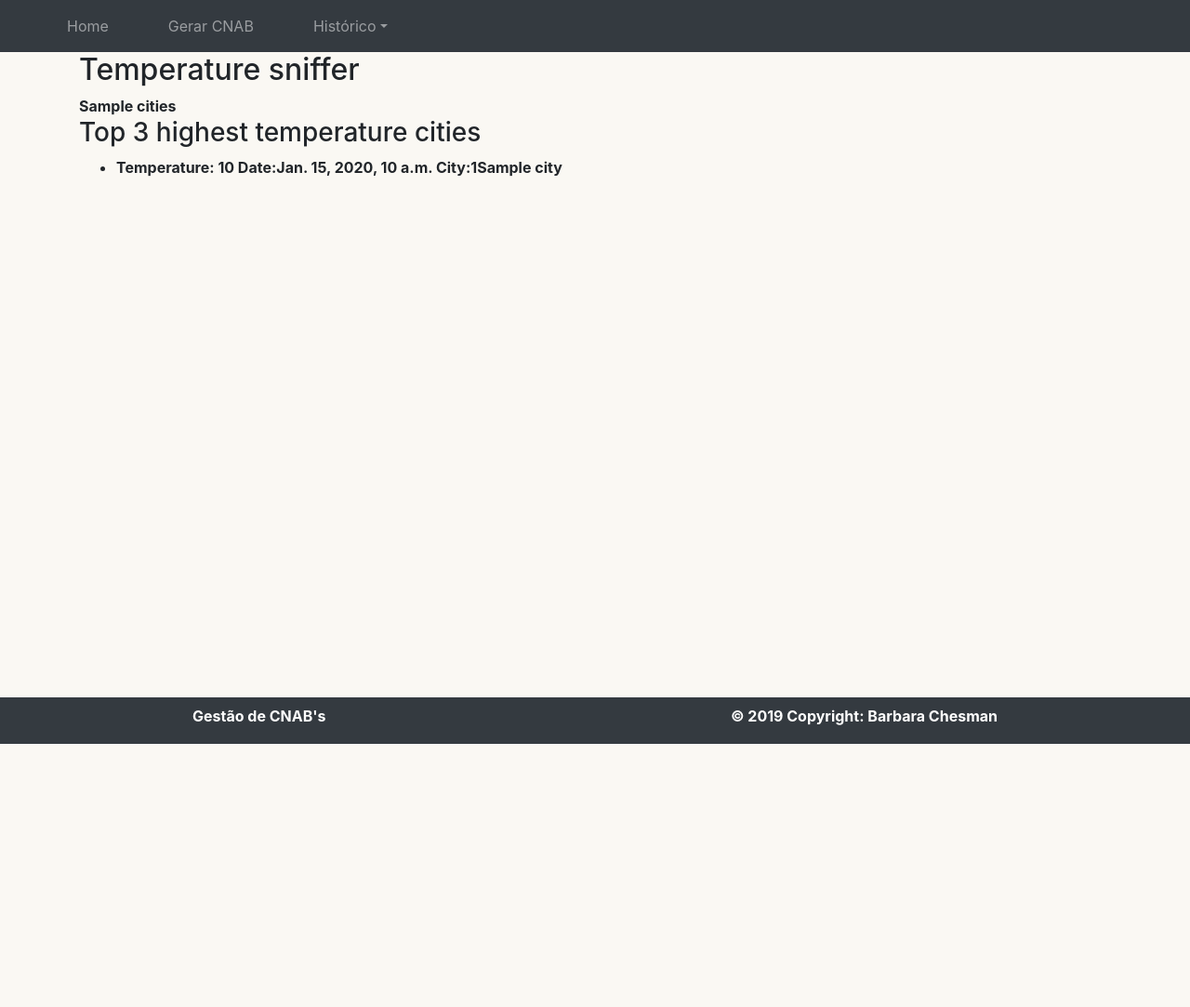
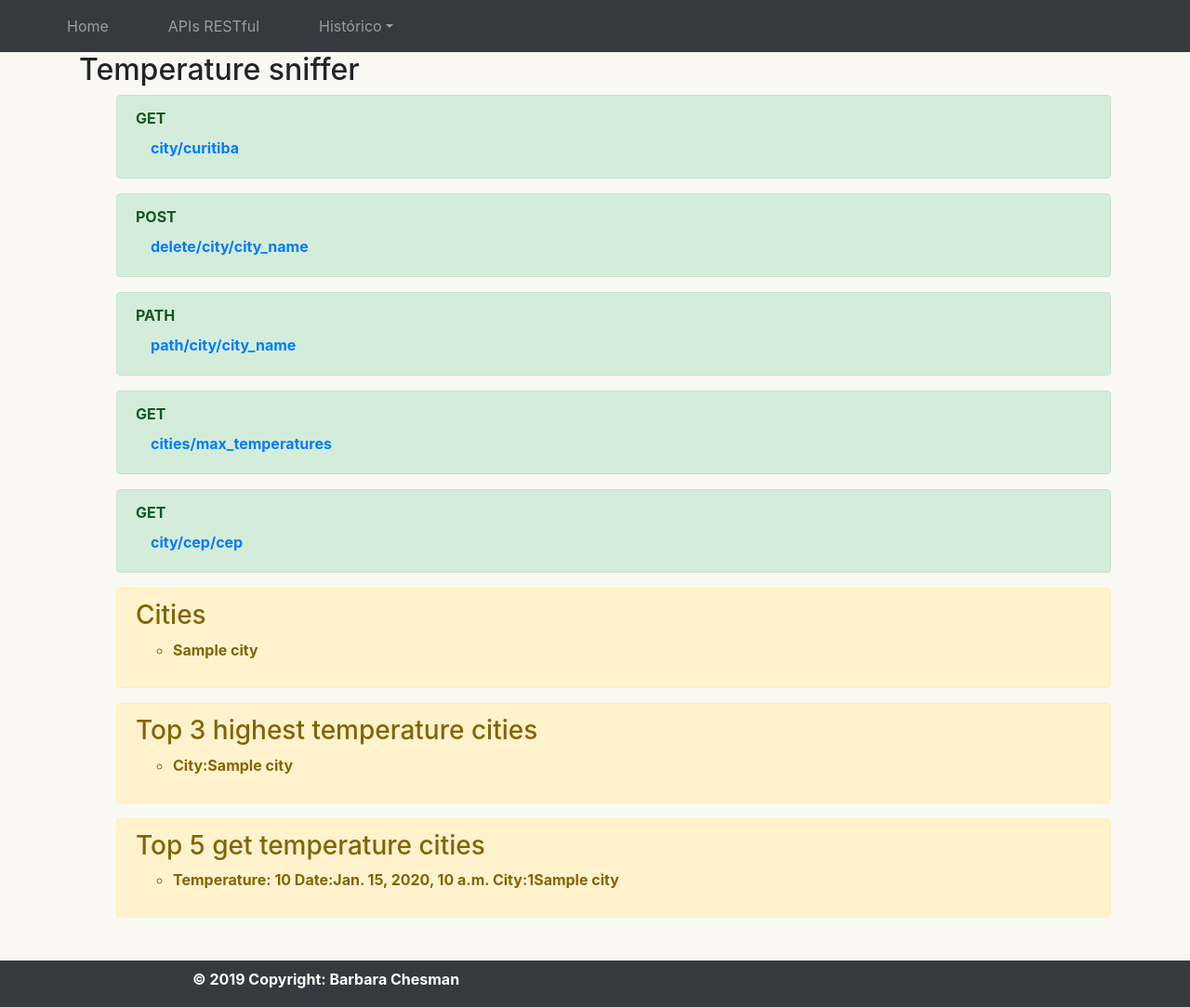
Before and after one commit to barbarachesman/weatherapi, a Django app: template weather/templates/home.html in a window 1280 px wide. Shown: the whole page at 93% size. Before the commit the page ends 800 px from the top, so only its background shows below. Run offline with Django 3.2, Linux system fonts and the light colour scheme; the template is opened without the code that fills it: most values are stand-ins (such as "Sample title", 1, 10 or a date in 2020); some libraries are stand-ins or nearby versions.

Commit message:
Created home page

```diff
--- a/weather/templates/base.html
+++ b/weather/templates/base.html
@@ -29,7 +29,7 @@
                 </li>
 
                 <li class="nav-item ml-5">
-                    <a class="nav-link" href="#">Gerar CNAB</a>
+                    <a class="nav-link" href="{% url 'home' %}">APIs RESTful</a>
                 </li>
                 <li class="nav-item ml-5 dropdown">
                     <a class="nav-link dropdown-toggle" href="#" id="navbarHistoricoDropdown" role="button" data-toggle="dropdown" aria-haspopup="true" aria-expanded="false">Histórico</a>
@@ -40,12 +40,13 @@
         </nav>
         <div class="container">
             {% block content %}
+            <h2>Temperature sniffer</h2>
+
             {% endblock %}
         </div>
         <div class="footer" style="position: absolute; bottom: 0; left: 0; z-index:1; width: 100%; height: 50px; background-color: #343a40; color: white;">
             <div class="container-fluid" style="height: 100%; width:70%;">
                 <div class="d-flex justify-content-between align-middle" style="height: 100%;">
-                    <span class="align-middle mt-2">Gestão de CNAB's</span>
                     <span class="align-middle mt-2">© 2019 Copyright: Barbara Chesman</span>
                 </div>
             </div>
--- a/weather/templates/home.html
+++ b/weather/templates/home.html
@@ -2,32 +2,95 @@
 
 {% block content %}
 <h2>Temperature sniffer</h2>
+
 <b>
-  {{cities}}
 
-{% if temperatures %}
+  <ul>
+    <div class="alert alert-success" role="alert">
+      <p style="margin: 0;">GET<a class="nav-link" href="http://127.0.0.1:8000/city/betim">city/curitiba</a></p>
+    </div>
+    <div class="alert alert-success" role="alert">
+      <p style="margin: 0;">POST<a class="nav-link" href="http://127.0.0.1:8000/delete/city/betim">delete/city/city_name</a></p>
+    </div>
+    <div class="alert alert-success" role="alert">
+      <p style="margin: 0;">PATH<a class="nav-link" href="http://127.0.0.1:8000/path/city/betim">path/city/city_name</a></p>
+    </div>
+    <div class="alert alert-success" role="alert">
+      <p style="margin: 0;">GET<a class="nav-link" href="http://127.0.0.1:8000/cities/max_temperatures">cities/max_temperatures</a></p>
+    </div>
+    <div class="alert alert-success" role="alert">
+      <p style="margin: 0;">GET<a class="nav-link" href="http://127.0.0.1:8000/city/cep/04120080">city/cep/cep</a></p>
+    </div>
+
+    <div class="alert alert-warning" role="alert">
+
+      <p style="margin: 0;">
+
+
+
+      <h3>Cities</h3>
+            {% if cities %}
+
+      <ul>
+        {% for t in cities %}
+        <li>
+          {{t.city_name}}
+        </li>
+        {% endfor %}
+      </ul>
+      {% else %}
+      <p>There are no weathers in the database.</p>
+      {% endif %}
+
+      </p>
+    </div>
+    <div class="alert alert-warning" role="alert">
+
+      <p style="margin: 0;">
+
+
+
       <h3>Top 3 highest temperature cities</h3>
+            {% if cities_max_temperatures %}
+
       <ul>
-  {% for t in temperatures %}
+        {% for t in cities_max_temperatures %}
+        <li>
+          City:{{t.city.city_name}}
+        </li>
+        {% endfor %}
+      </ul>
+      {% else %}
+      <p>There are no weathers in the database.</p>
+      {% endif %}
+      </p>
+    </div>
+
+    <div class="alert alert-warning" role="alert">
+
+      <p style="margin: 0;">
+
+        {% if latest_temperatures %}
+      <h3>Top 5 get temperature cities</h3>
+      <ul>
+        {% for t in latest_temperatures %}
         <li>
           Temperature: {{ t.temperature }}</a> Date:{{t.date}} </a> City:{{t.city.id}}{{t.city.city_name}}
         </li>
         {% endfor %}
       </ul>
       {% else %}
-
-{% if book_list %}
-<ul>
-  {% for book in book_list %}
-  <li>
-
-    Temperature: {{ book.temperature }}</a> Date:{{book.date}} </a> City:{{book.city.id}}{{book.city.city_name}}
-  </li>
-  {% endfor %}
-</ul>
-{% else %}
       <p>There are no weathers in the database.</p>
       {% endif %}
-{% endif %}
+
+
+      </p>
+    </div>
+
+  </ul>
+
+
+<!--  {{temperatures}}-->
+
 
   {% endblock %}
--- a/weather_api/urls.py
+++ b/weather_api/urls.py
@@ -20,12 +20,10 @@ from weather import views
 
 urlpatterns = [
     path('admin/', admin.site.urls),
-    path('home/', views.HomeListView.as_view(), name='home'),
-    path('city/<slug:city_name>', views.CityView.as_view(), name='city'),
+    path('home/', views.ApiView.as_view(), name='home'),
+    path('city/<slug:city_name>', views.get_city_view, name='city'),
     path('delete/city/<slug:city_name>', views.delete_city, name='city_delete'),
     path('path/city/<slug:city_name>', views.path_city, name='city_path'),
     path('cities/max_temperatures', views.cities_max_temperatures, name='cities'),
     path('city/cep/<slug:cep>', views.cep_view, name='cep_view'),
-
-
 ]
```
Also changed, not shown: weather/management/commands/weather_job.py (added, +21 -0 lines), weather/templates/delete_note.html (deleted, +0 -15 lines), weather/views.py (+31 -24 lines), db.sqlite3. Lines whose indentation alone changed are shown as unchanged.
